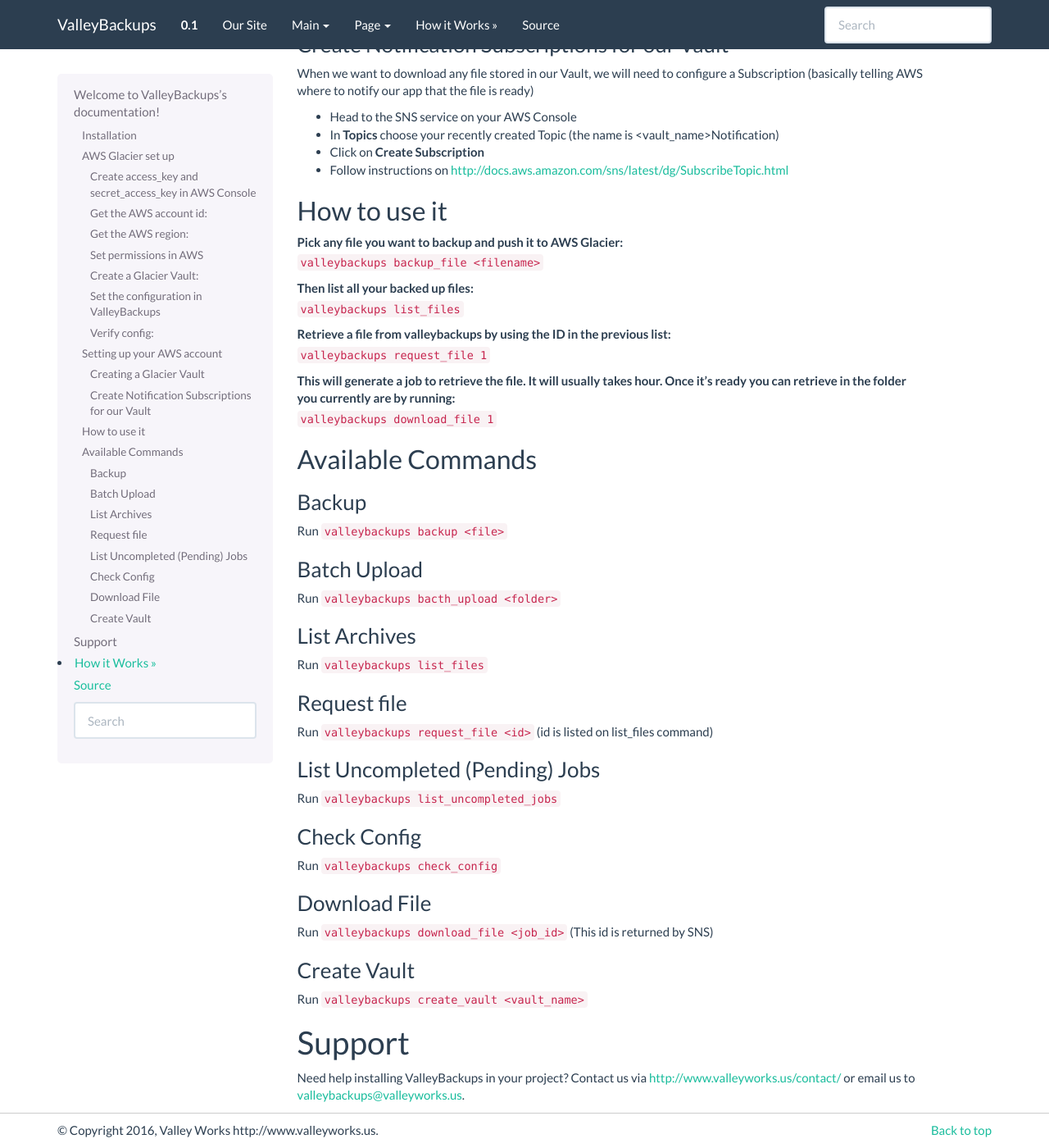
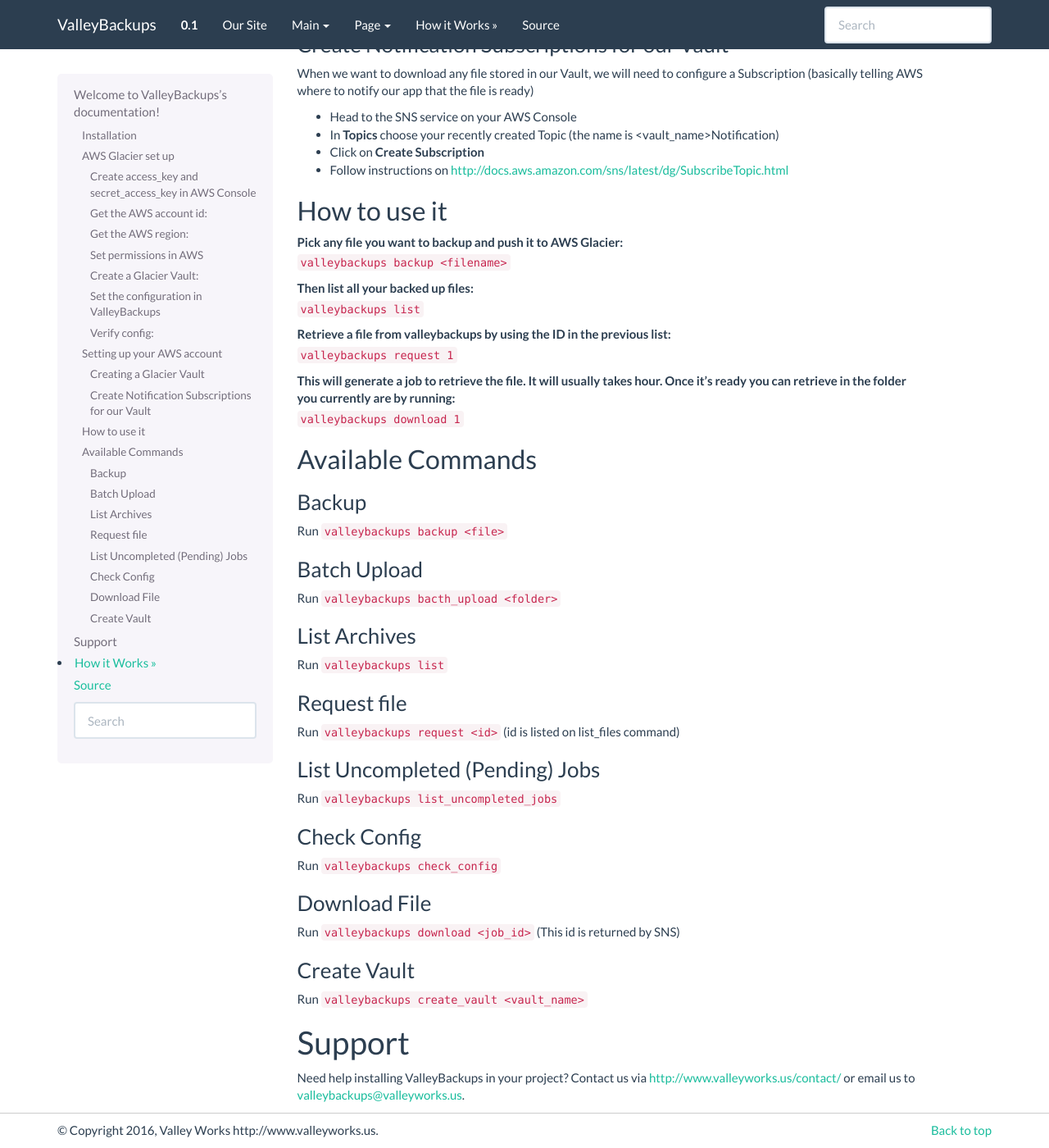
Before and after one commit to valleyworks/valleybackups, a Sphinx documentation site: the page built from docs/index.rst, in a window 1280 px wide and 1400 px high, scrolled down 1909 px. Shown: the whole window at 82% size. Built offline with Sphinx 7.4.7, drawn with Linux system fonts in a browser that asks for light colours.

Commit message:
Updated commands docs

```diff
--- a/docs/index.rst
+++ b/docs/index.rst
@@ -115,16 +115,16 @@ How to use it
 
 
 Pick any file you want to backup and push it to AWS Glacier:
-    ``valleybackups backup_file <filename>``
+    ``valleybackups backup <filename>``
 
 Then list all your backed up files:
-    ``valleybackups list_files``
+    ``valleybackups list``
 
 Retrieve a file from valleybackups by using the ID in the previous list:
-    ``valleybackups request_file 1``
+    ``valleybackups request 1``
 
 This will generate a job to retrieve the file. It will usually takes hour. Once it’s ready you can retrieve in the folder you currently are by running:
-    ``valleybackups download_file 1``
+    ``valleybackups download 1``
 
 
 Available Commands
@@ -143,12 +143,12 @@ Run ``valleybackups bacth_upload <folder>``
 List Archives
 .............
 
-Run ``valleybackups list_files``
+Run ``valleybackups list``
 
 Request file
 ............
 
-Run ``valleybackups request_file <id>`` (id is listed on list_files command)
+Run ``valleybackups request <id>`` (id is listed on list_files command)
 
 List Uncompleted (Pending) Jobs
 ...............................
@@ -163,7 +163,7 @@ Run ``valleybackups check_config``
 Download File
 .............
 
-Run ``valleybackups download_file <job_id>`` (This id is returned by SNS)
+Run ``valleybackups download <job_id>`` (This id is returned by SNS)
 
 Create Vault
 ............
```
